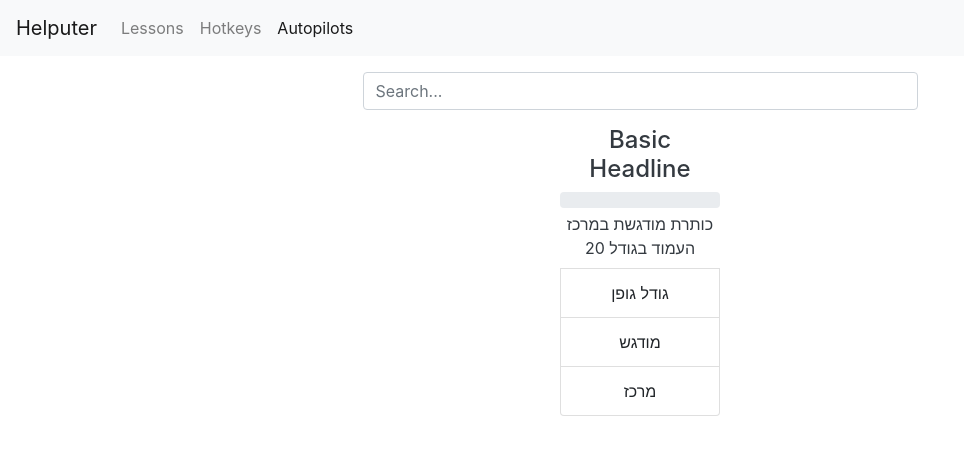
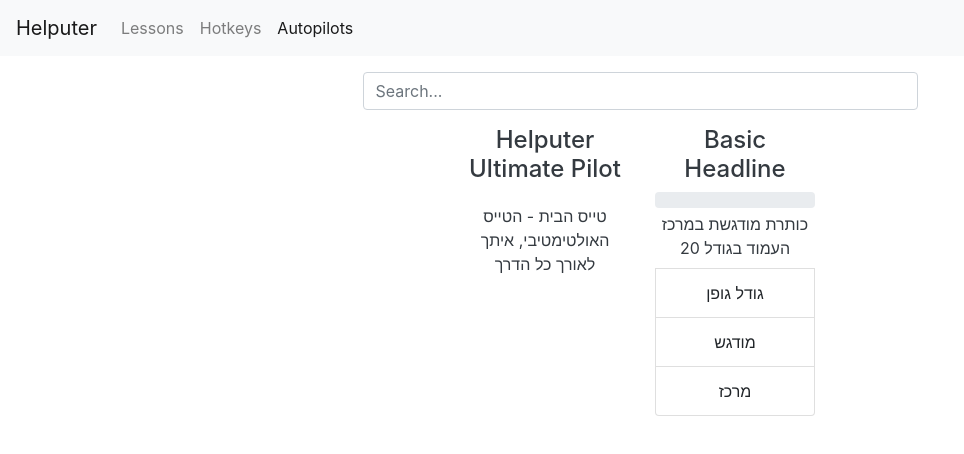
Before and after one commit to ShalomPrinz/HelputerReact, a React (Create React App) app: page /autopilots in a window 1280 px wide. Shown: the top 454 px of the page, without its empty margins (0-964 px from the left). Built offline with nearby package versions, Linux system fonts and the light colour scheme.

Commit message:
Helputer Ultimate Pilot is now a part of the autopilots tab. The ultimate pilot has its own url - /ultimate

```diff
--- a/src/App.js
+++ b/src/App.js
@@ -8,6 +8,7 @@
 import Hotkeys from "./components/Hotkeys";
 import Autopilots from "./components/Autopilots";
 import Pilot from "./components/Pilot";
+import UltimatePilotContainer from "./components/UltimatePilotContainer";
 import {
   headUrl,
   lessonsUrl,
@@ -15,6 +16,7 @@
   hotkeysUrl,
   autopilotsUrl,
   autopilotUrl,
+  ultimatePilotUrl,
 } from "./constants";
 
 function App() {
@@ -28,6 +30,7 @@
             <Route path={hotkeysUrl} component={Hotkeys} />
             <Route path={autopilotUrl + "/:subject"} component={Pilot} />
             <Route path={autopilotsUrl} component={Autopilots} />
+            <Route path={ultimatePilotUrl} component={UltimatePilotContainer} />
             <Route path={notFoundUrl} component={NotFound} />
             <Redirect from={headUrl} exact to={lessonsUrl} />
             <Redirect to={notFoundUrl} />
--- a/src/components/Autopilots.jsx
+++ b/src/components/Autopilots.jsx
@@ -1,11 +1,31 @@
 import React from "react";
 
-import { autopilotUrl } from "../constants";
-import pilots from "../services/pilotsService";
+import { autopilotUrl, ultimatePilotUrl } from "../constants";
+import useWindowSize, { getGridSize } from "../hooks/useWindowSize";
+import pilots, { ultimate } from "../services/pilotsService";
 import Kits from "./Kits";
+import LessonsKit from "./LessonsKit";
 
 function Lessons() {
-  return <Kits lists={pilots} onKitSelectUrl={autopilotUrl} />;
+  const size = useWindowSize();
+
+  const ultimatePilotKit = (
+    <LessonsKit
+      className={getGridSize(size[0])}
+      exactUrl
+      list={[[], ultimate.description]}
+      onKitSelectUrl={ultimatePilotUrl}
+      subject={ultimate.title}
+    />
+  );
+
+  return (
+    <Kits
+      FirstKit={ultimatePilotKit}
+      lists={pilots}
+      onKitSelectUrl={autopilotUrl}
+    />
+  );
 }
 
 export default Lessons;
--- a/src/components/Hotkeys.jsx
+++ b/src/components/Hotkeys.jsx
@@ -1,8 +1,7 @@
 import React from "react";
-import UltimatePilotContainer from "./UltimatePilotContainer";
 
 const Hotkeys = () => {
-  return <UltimatePilotContainer />;
+  return <h1>Hotkeys</h1>;
 };
 
 export default Hotkeys;
--- a/src/components/Kits.jsx
+++ b/src/components/Kits.jsx
@@ -2,15 +2,17 @@
 
 import LessonsKit, { filterList } from "./LessonsKit";
 import Search from "./common/Search";
-import useWindowSize from "../hooks/useWindowSize";
+import useWindowSize, { getGridSize } from "../hooks/useWindowSize";
 import http from "../services/httpService";
 
 const default_onItemSelect = (item) => http.paint(item);
 
-const getClassName = (width, prefix = "col") =>
-  prefix + "-" + (width > 800 ? "2" : width > 500 ? "5" : "8");
-
-function Kits({ lists, onItemSelect = default_onItemSelect, onKitSelectUrl }) {
+function Kits({
+  FirstKit,
+  lists,
+  onItemSelect = default_onItemSelect,
+  onKitSelectUrl,
+}) {
   const [query, setQuery] = useState("");
   const size = useWindowSize();
   let found = false;
@@ -21,11 +23,12 @@
         <Search value={query} onChange={(q) => setQuery(q)} />
       </div>
       <div className="row justify-content-center">
+        {FirstKit && FirstKit}
         {Object.entries(lists).map(([subject, list]) => {
           found = !found ? filterList(list, query).length !== 0 : found;
           return (
             <LessonsKit
-              className={getClassName(size[0])}
+              className={getGridSize(size[0])}
               {...{ list, onItemSelect, onKitSelectUrl, query, subject }}
             />
           );
--- a/src/components/LessonsKit.jsx
+++ b/src/components/LessonsKit.jsx
@@ -12,6 +12,7 @@
 
 function LessonsKit({
   className,
+  exactUrl,
   list,
   onItemSelect,
   onKitSelectUrl,
@@ -22,9 +23,13 @@
 
   const filteredList = filterList(items, query);
 
-  if (filteredList.length === 0) return null;
+  if (filteredList.length === 0 && items.length !== 0) return null;
 
-  const kitUrl = onKitSelectUrl ? onKitSelectUrl + "/" + subject : false;
+  const kitUrl = onKitSelectUrl
+    ? exactUrl
+      ? onKitSelectUrl
+      : onKitSelectUrl + "/" + subject
+    : false;
 
   const pilot = pilots[subject];
 
--- a/src/constants.js
+++ b/src/constants.js
@@ -5,5 +5,6 @@
 export const hotkeysUrl = headUrl + "hotkeys";
 export const autopilotsUrl = headUrl + "autopilots";
 export const autopilotUrl = headUrl + "autopilot";
+export const ultimatePilotUrl = headUrl + "ultimate";
 
 export const notFoundUrl = headUrl + "not-found";
--- a/src/hooks/useWindowSize.js
+++ b/src/hooks/useWindowSize.js
@@ -1,4 +1,7 @@
 import { useLayoutEffect, useState } from "react";
+
+export const getGridSize = (width, prefix = "col") =>
+  prefix + "-" + (width > 800 ? "2" : width > 500 ? "5" : "8");
 
 export default function useWindowSize() {
   const [size, setSize] = useState([0, 0]);
```
